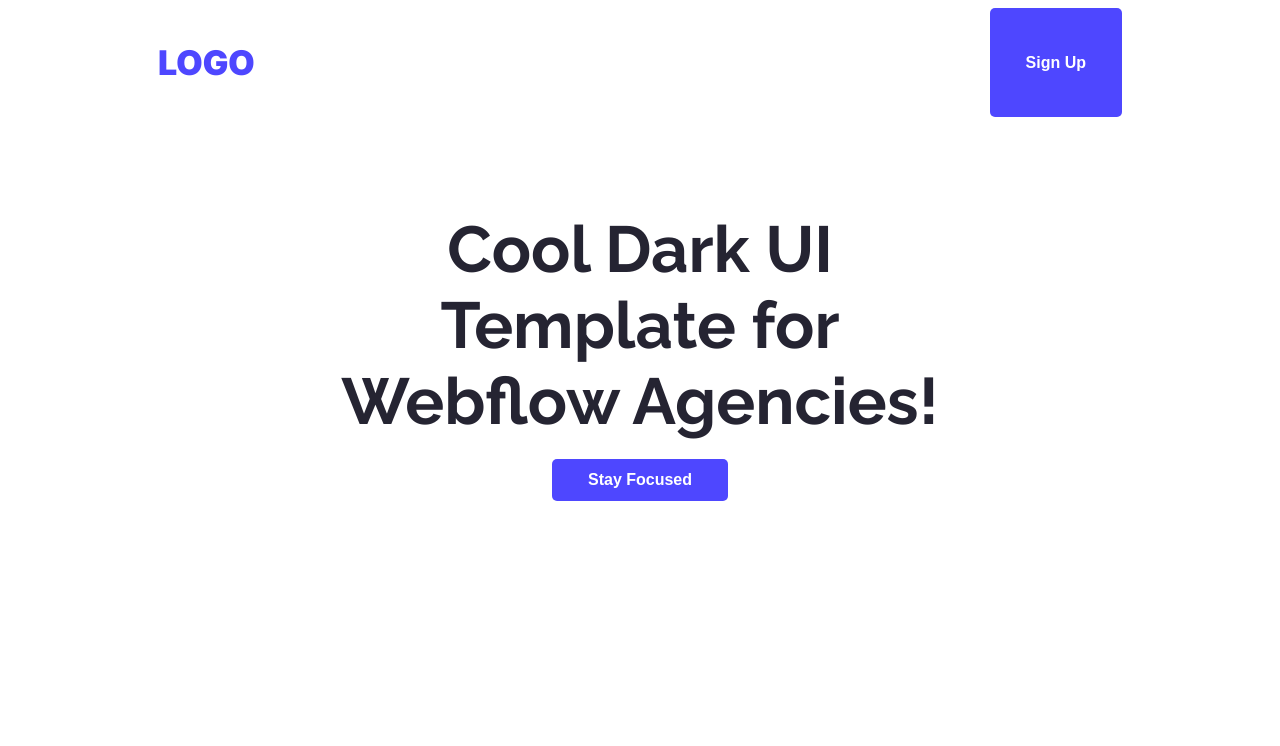
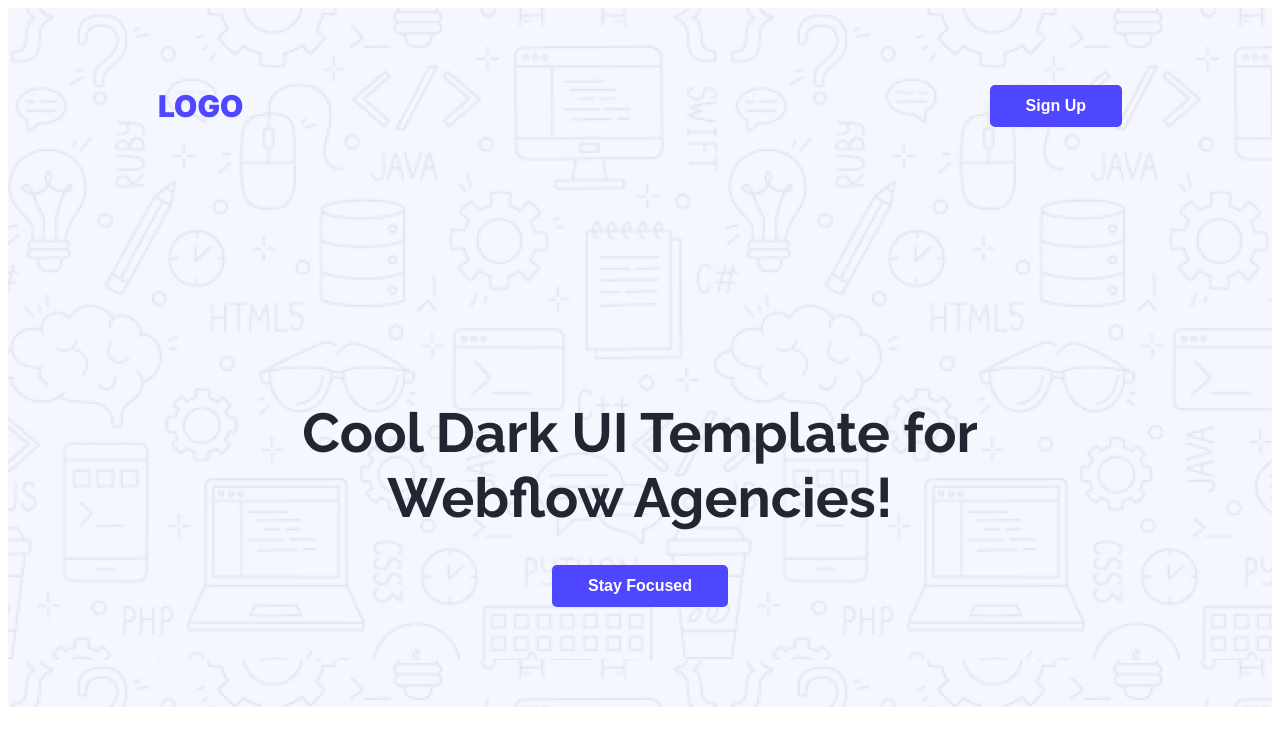
Before and after one commit to fahmibanna17/First-Assignment, a plain HTML site: page index.html in a window 1280 px wide. Drawn offline with Linux system fonts and the light colour scheme.

Commit message:
header updated

```diff
--- a/styles/website.css
+++ b/styles/website.css
@@ -8,18 +8,25 @@
   font-optical-sizing: auto;
   font-style: normal;
 }
+header{
+    margin: 0 auto;
+    /* width: 1170px; */
+    background-image: url(Hero-bg.png);
+}
 /* shared styles */
 
 /* Nav styles */
 nav{
+    /* flex: 1; */
     display: flex;
     justify-content: space-between;
+    align-items: center;
     /* margin: 50px 150px 547px; */
-    padding: 20px 40px;
-    padding: 0px 150px 0px 150px;
+    padding: 50px 150px;
+    margin-bottom: 150px;
 }
 .nav-title{
-    font-size: 34px;
+    font-size: 30px;
     font-weight: 900;
     color: #4E47FF;
 }
@@ -35,23 +42,27 @@ nav{
     transition: background-color 0.3s ease;
 }
 .signup-button:hover{
-    background-color: #3b3aee;
+    background-color: #7e7ec4;
 }
 /* banner styles */
 .banner-title{
     color: #252432;
-    font-size: 65px;
+    font-size: 55px;
     font-weight: bold;
-    margin-bottom: 20px;
+    margin-bottom: 35px;
 }
 .banner{
-    flex: 1;
+    width: 905px;
     display: flex;
     flex-direction: column;
     justify-content: center;
     align-items: center;
     text-align: center;
-    padding: 40px 20px;
-    margin-left: 267.5px;
+    margin: 0 auto;
+    /* padding: 40px 20px; */
+    /* margin-left: 267.5px;
     margin-right: 267.5px;
+    margin-bottom: 152px; */
+    /* padding: 309px 267.5px 152px 267.5px; */
+    padding-bottom: 100px;
 }
```
Also changed, not shown: styles/Hero-bg.png (added), styles/avatar.png (added), styles/icon-star.png (added), styles/wc-big.png (added), styles/wc-mini.png (added).
